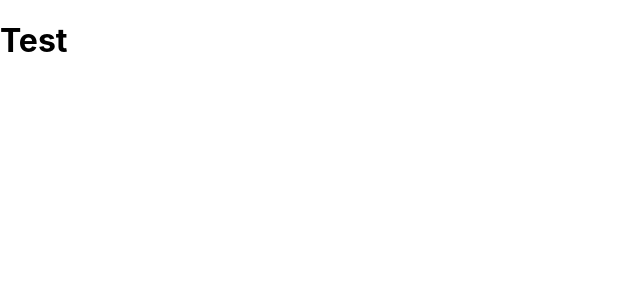
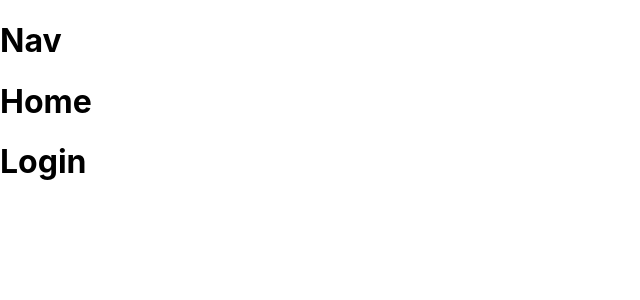
Before and after one commit to austin-rt/brtr-frontend, a React (Create React App) app: page / in a window 1280 px wide. Shown: the top 300 px of the page, without its empty margins (0-640 px from the left). Built offline with nearby package versions, Linux system fonts and the light colour scheme.

Commit message:
starting login

```diff
--- a/src/App.js
+++ b/src/App.js
@@ -1,7 +1,13 @@
+import Nav from './components/Nav/Nav'
+import Home from './pages/Home/Home'
+import Login from './pages/Login/Login'
+
 function App() {
   return (
     <div>
-      <h1>Test</h1>
+      <Nav />
+      <Home />
+      <Login />
     </div>
   )
 }
--- /dev/null
+++ b/src/components/Nav/Nav.jsx
@@ -0,0 +1,9 @@
+const Nav = () => {
+  return (
+    <>
+      <h1>Nav</h1>
+    </>
+  )
+}
+
+export default Nav
--- a/src/pages/Home/Home.js
+++ b/src/pages/Home/Home.js
@@ -0,0 +1,7 @@
+import React from 'react'
+
+const Home = () => {
+  return <h1>Home</h1>
+}
+
+export default Home
--- a/src/pages/Login/Login.js
+++ b/src/pages/Login/Login.js
@@ -0,0 +1,7 @@
+import React from 'react'
+
+const Login = () => {
+  return <h1>Login</h1>
+}
+
+export default Login
```
Also changed, not shown: src/components/Nav/Nav.css (added).
